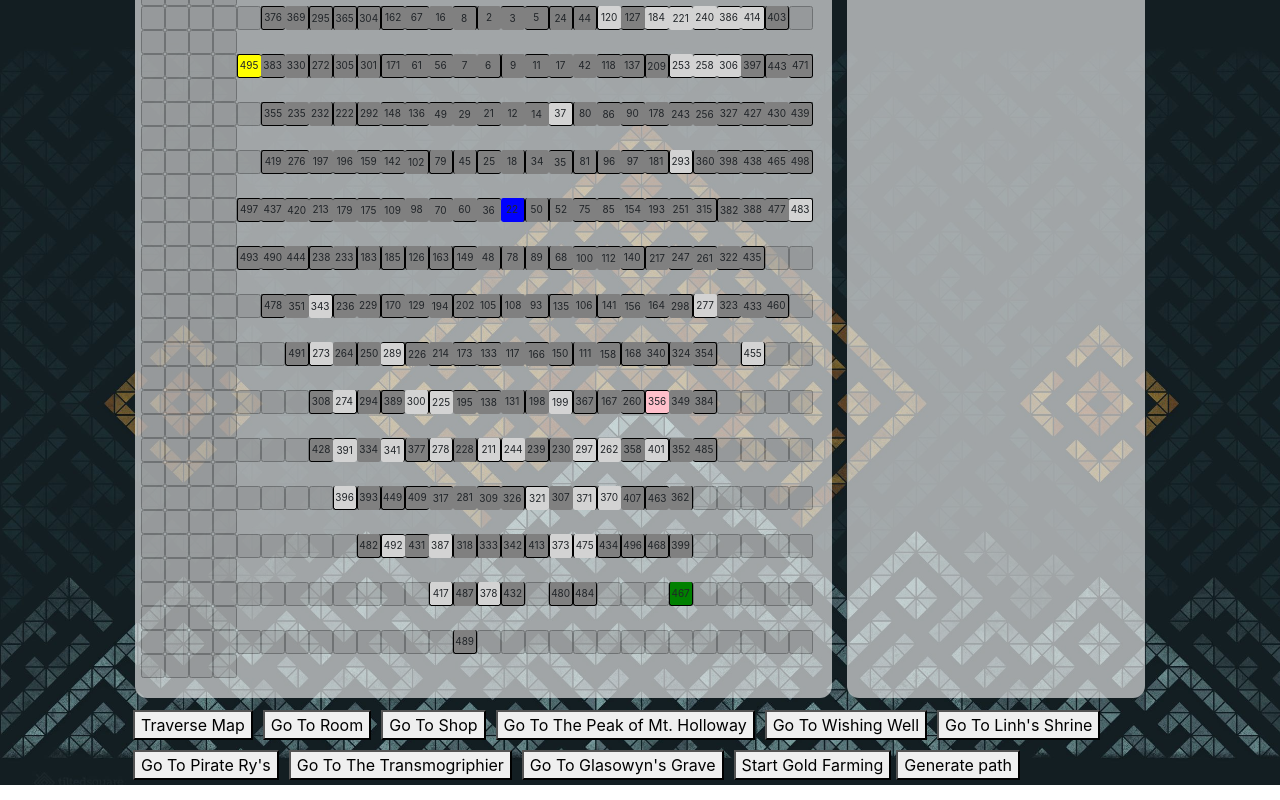
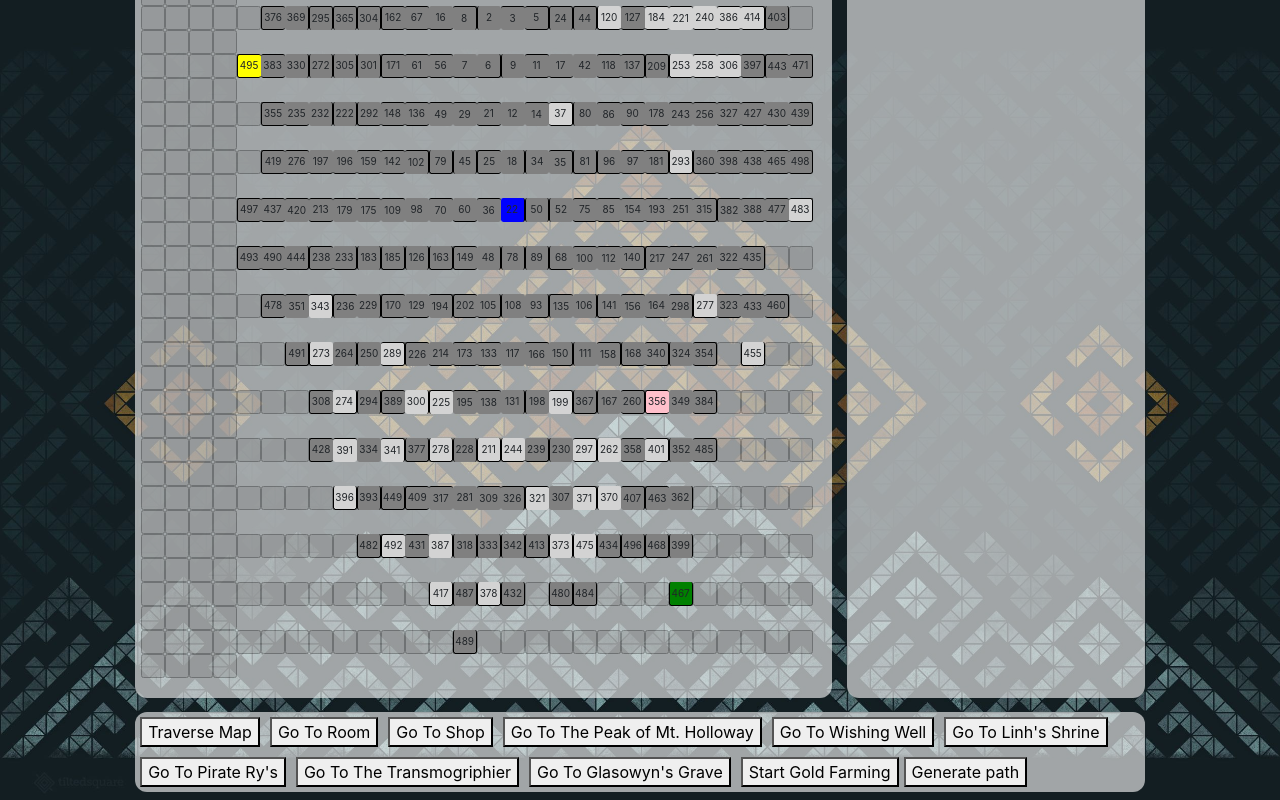
Before and after one commit to wurde/treasure-hunt, a React (Create React App) app in the folder client/: page / in a window 1280 px wide. Shown: the part 798-1598 px from the top of the page. Built offline with nearby package versions, Linux system fonts and the light colour scheme; no server answers.

Commit message:
Style background of CheatCodes

```diff
--- a/client/src/App.js
+++ b/client/src/App.js
@@ -15,12 +15,12 @@ function App() {
   return (
     <div className="App">
       <h1 className="title">Treasure Hunter</h1>
-      <section className="main-section">
+      <section className="section">
         <Map />
         <Sidebar />
       </section>
 
-      <section>
+      <section className="section">
         <CheatCodes />
       </section>
     </div>
--- a/client/src/App.scss
+++ b/client/src/App.scss
@@ -10,28 +10,27 @@ body {
 .App {
   margin: 0 10%;
 
-  .title {
-
-  }
-
-  .main-section {
+  .section {
     display: flex;
 
     .Map {
       width: 70%;
-      position:relative;
-      // border-radius: 12px;
-      // background-color: white;
-      // opacity: 0.4;
+      position: relative;
     }
 
     .Sidebar{
       width: 30%;
-      position:relative;
+      position: relative;
+    }
+
+    .CheatCodes {
+      width: 100%;
+      position: relative;
     }
 
     .pannel {
       margin: 0.7%;
+    }
   }
 
   .translucent {
@@ -46,4 +45,3 @@ body {
     right: 0;
   }
 }
-}
--- a/client/src/components/cheat-codes/CheatCodes.js
+++ b/client/src/components/cheat-codes/CheatCodes.js
@@ -19,7 +19,9 @@ function CheatCodes() {
 	}
 
 	return (
-		<>
+		<div className="CheatCodes pannel">
+			<div className="translucent"></div>
+
 			<button onClick={traverseMap} style={{ margin: '5px' }}>Traverse Map</button>
 			<button onClick={askTravelTo} style={{ margin: '5px' }}>Go To Room</button>
 			<button onClick={e => travelTo(1)} style={{ margin: '5px' }}>Go To Shop</button>
@@ -33,7 +35,7 @@ function CheatCodes() {
 			<button onClick={() => console.log(generatePath(499, 1))}>
 				Generate path
 			</button>
-		</>
+		</div>
 	)
 }
 
--- a/client/src/components/sidebar/Sidebar.js
+++ b/client/src/components/sidebar/Sidebar.js
@@ -7,6 +7,10 @@ import './Sidebar.scss';
 import { Button } from 'reactstrap';
 import axiosWithAuth from '../../helpers/axiosWithAuth';
 import mapData from '../../helpers/map';
+
+/**
+ * Constants
+ */
 
 const baseUrl = 'https://lambda-treasure-hunt.herokuapp.com';
 
@@ -39,7 +43,7 @@ class Sidebar extends React.Component {
 	}
 
 	async componentDidMount() {
-		this.init()
+		// this.init()
 	}
 
 	init = async () => {
--- a/client/src/components/sidebar/Sidebar.scss
+++ b/client/src/components/sidebar/Sidebar.scss
@@ -1,6 +1,4 @@
 .Sidebar {
-	// padding: 0 2%;
-
 	.console {
 		width: 100%;
 		height: 260px;
@@ -10,7 +8,6 @@
 
       	p {
       		font-size: 14px;
-      		// line-height: 0.4;
       		margin-bottom: 10px;
       	}
 
@@ -23,7 +20,6 @@
 		align-items: center;
 		width: 100%;
 		margin: 2rem 0;
-		// border-radius: 20px;
 
 		.round-button {
 			width: 64px;
@@ -35,10 +31,6 @@
 		.E { margin-left: 22px; }
 		.W { margin-right: 22px; }
 		.S {}
-
-		.center {
-
-		}
 	}
 
 	.action-buttons {
```
Also changed, not shown: client/src/components/map/Map.js (line endings or trailing spaces). Lines whose indentation alone changed are shown as unchanged.
